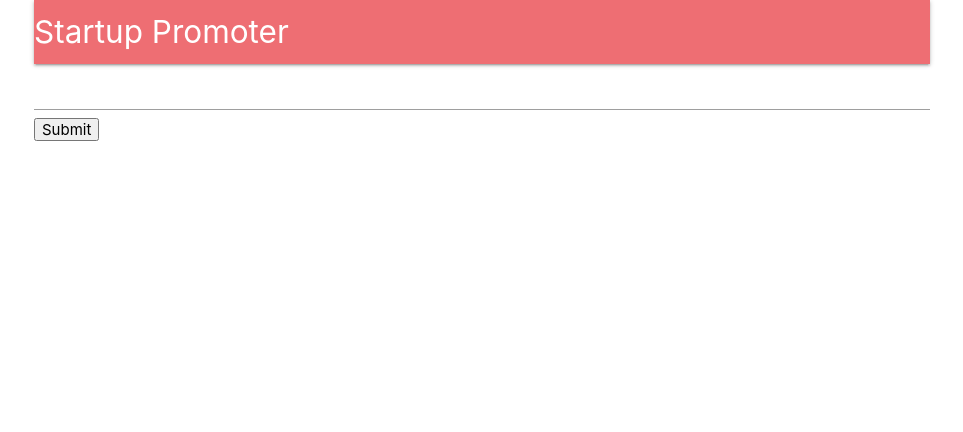
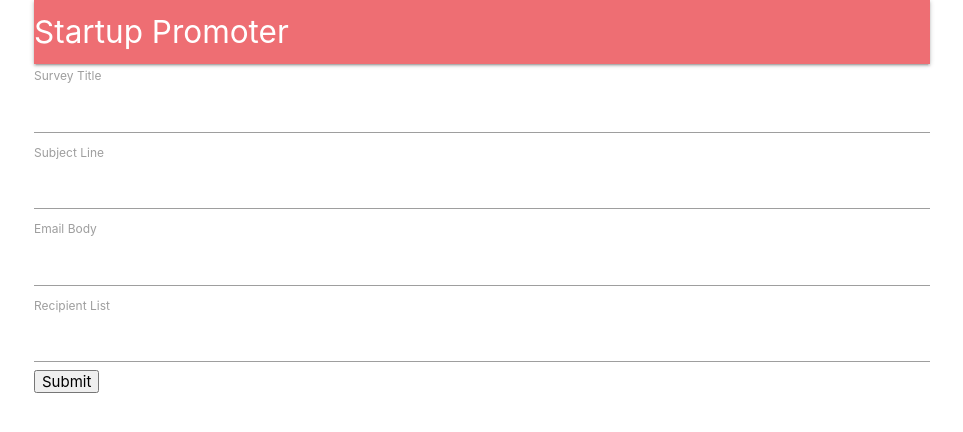
Before and after one commit to Jameem/startup-promotion, a React (Create React App) app in the folder client/: page /surveys/new in a window 1280 px wide. Shown: the top 432 px of the page, without its empty margins (158-1121 px from the left). Built offline with nearby package versions, Linux system fonts and the light colour scheme; no server answers.

Commit message:
restructering the fields

```diff
--- a/client/src/components/surveys/SurveyField.js
+++ b/client/src/components/surveys/SurveyField.js
@@ -1,8 +1,9 @@
 import React from "react"
 
-export default ({ input }) => {
+export default ({ input, label }) => {
   return (
     <div>
+      <label>{label}</label>
       <input {...input} />
     </div>
   )
--- a/client/src/components/surveys/SurveyForm.js
+++ b/client/src/components/surveys/SurveyForm.js
@@ -1,15 +1,29 @@
+import _ from "lodash"
 import React, { Component } from "react"
 import { reduxForm, Field } from "redux-form"
 import SurveyField from "./SurveyField"
 
+const FIELDS = [
+  { label: "Survey Title", name: "title" },
+  { label: "Subject Line", name: "subject" },
+  { label: "Email Body", name: "body" },
+  { label: "Recipient List", name: "emails" },
+]
 class SurveyForm extends Component {
   renderFields() {
-    return (
-      <div>
-        <Field type="text" name="title" component={SurveyField} />
-      </div>
-    )
+    return _.map(FIELDS, ({ label, name }) => {
+      return (
+        <Field
+          key={name}
+          component={SurveyField}
+          type="text"
+          label={label}
+          name={name}
+        />
+      )
+    })
   }
+
   render() {
     return (
       <div>
```
